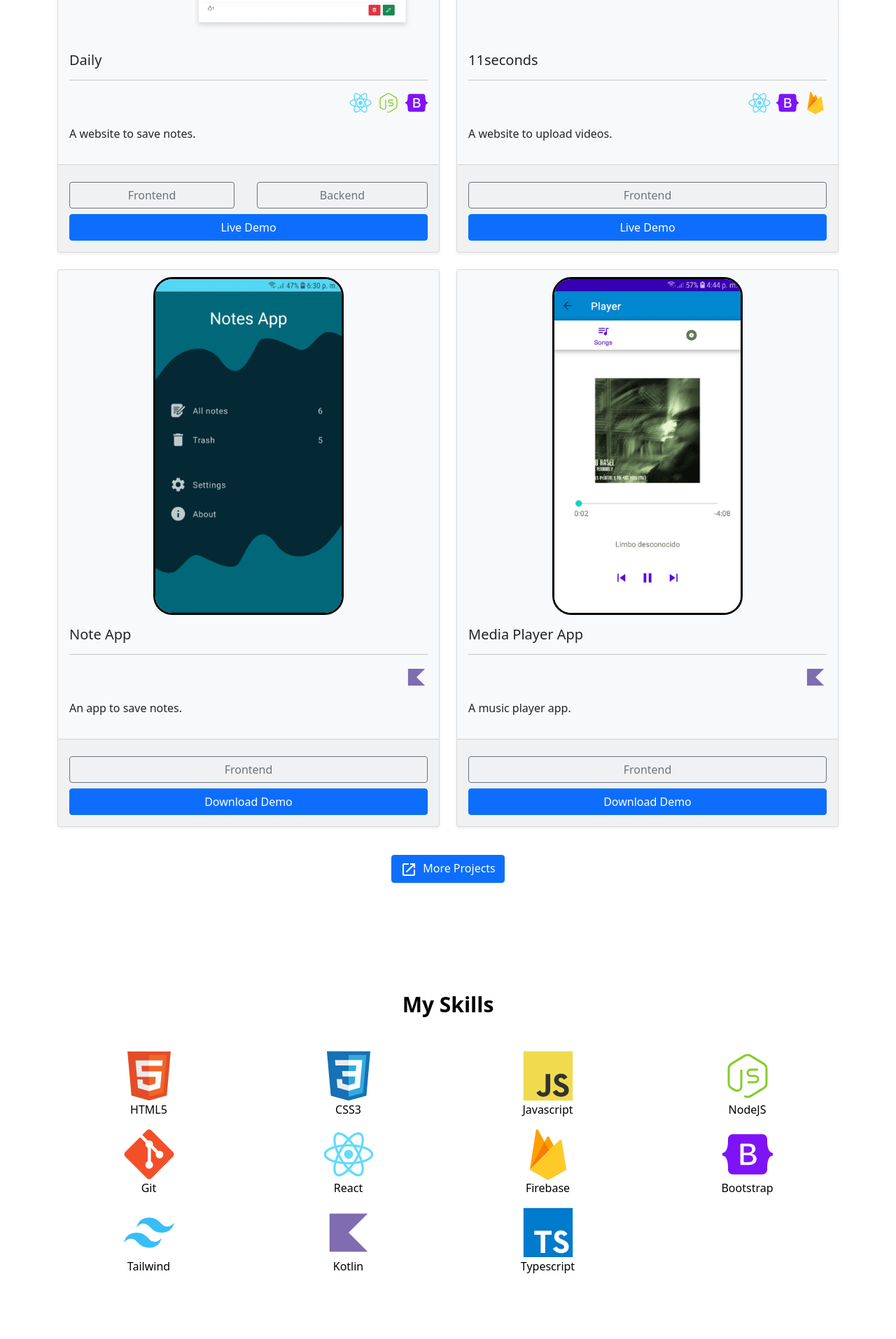
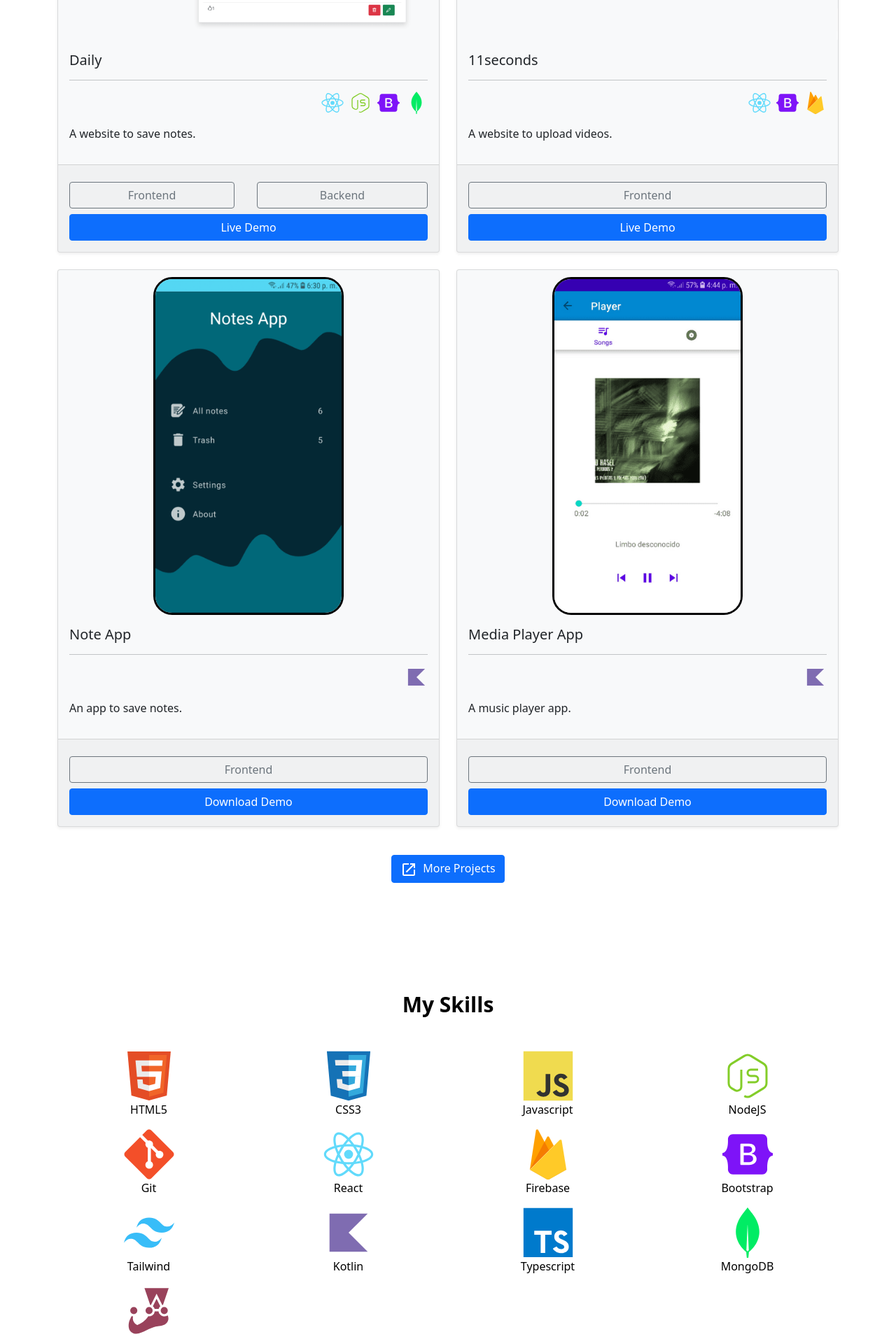
Before and after one commit to JosenRomero/My_Portfolio, a React (Vite) app: page / in a window 1280 px wide. Shown: the part 2500-4414 px from the top of the page at 70% size. Built offline with nearby package versions, Linux system fonts and the light colour scheme.

Commit message:
add two icons

```diff
--- a/src/Icons/Icons.jsx
+++ b/src/Icons/Icons.jsx
@@ -149,3 +149,20 @@ export const IconTypescript = () => {
     </svg>
   )
 }
+
+export const IconMongoDB = () => {
+  return (
+    <svg viewBox="0 0 256 549" preserveAspectRatio="xMidYMid">
+      <path fill="#01EC64" d="M175.622 61.108C152.612 33.807 132.797 6.078 128.749.32a1.03 1.03 0 0 0-1.492 0c-4.048 5.759-23.863 33.487-46.874 60.788-197.507 251.896 31.108 421.89 31.108 421.89l1.917 1.28c1.704 26.234 5.966 63.988 5.966 63.988h17.045s4.26-37.54 5.965-63.987l1.918-1.494c.213.214 228.828-169.78 31.32-421.677Zm-47.726 418.05s-10.227-8.744-12.997-13.222v-.428l12.358-274.292c0-.853 1.279-.853 1.279 0l12.357 274.292v.428c-2.77 4.478-12.997 13.223-12.997 13.223Z"/>
+    </svg>
+  )
+}
+
+export const IconJest = () => {
+  return (
+    <svg viewBox="0 0 256 283" preserveAspectRatio="xMidYMid">
+      <path d="M240 139a26 26 0 0 0-29-26L247 6H93l36 107a26 26 0 0 0-28 26c0 12 8 22 19 25a115 115 0 0 1-58 49c-16-8-23-27-17-43l3-5a26 26 0 1 0-21-4c-7 14-16 30-19 48-4 21 0 44 18 57 44 30 91-18 140-31 18-4 38-3 54-13 12-6 20-18 22-31 2-12-1-25-9-35 4-5 7-11 7-17" fill="#99425B"/>
+      <path d="M236 190c-2 11-9 21-19 27-10 5-21 7-33 9l-19 3c-17 4-34 12-50 20-32 16-59 30-85 12-19-13-18-38-16-51 2-12 8-24 13-35l3-5 8 2c-5 18 3 37 21 47l3 1 2-1c15-5 28-13 39-24 8-7 14-15 20-24a33 33 0 0 0 37-28h21a33 33 0 0 0 51 23c4 7 5 16 4 24ZM42 119a20 20 0 1 1 0 40 20 20 0 0 1 0-40Zm66 20a20 20 0 1 1 40 0 20 20 0 0 1-40 0Zm83-24c-5 4-8 10-9 15h-23c-1-6-5-11-10-15l21-42 21 42ZM102 13h136l-32 94-4 1-32-64-32 64-4-1-32-94Zm131 126a20 20 0 0 1-20 20 20 20 0 1 1 20-20Zm13 0c0-16-12-29-27-32L256 0H84l37 107a33 33 0 0 0-11 60 110 110 0 0 1-47 39c-12-8-17-21-12-33l1-1 1-2a33 33 0 1 0-34-8l-4 8c-5 11-11 24-14 38-4 28 3 51 22 63 11 8 22 11 34 11 21 0 43-11 64-21 15-8 31-16 47-19l18-4c13-1 26-3 37-10a51 51 0 0 0 18-72c3-5 5-11 5-17Z" fill="#FFF"/>
+    </svg>
+  )
+}
--- a/src/data.js
+++ b/src/data.js
@@ -9,21 +9,25 @@ import {
     IconBootstrap,
     IconTailwind,
     IconKotlin,
-    IconTypescript
+    IconTypescript,
+    IconMongoDB,
+    IconJest
 } from './Icons/Icons'
 
 const programming_language = {
-    html5: { icon: IconHTML, name: "HTML5"},
-    css3: { icon: IconCSS3, name: "CSS3"},
-    javascript: { icon: IconJavascript, name: "Javascript"},
-    nodeJS: { icon: IconNodeJS, name: "NodeJS"},
-    git: { icon: IconGit, name: "Git"},
-    react: { icon: IconReact, name: "React"},
-    firebase: { icon: IconFirebase, name: "Firebase"},
-    bootstrap: { icon: IconBootstrap, name: "Bootstrap"},
-    tailwind: { icon: IconTailwind, name: "Tailwind"},
-    kotlin: { icon: IconKotlin, name: "Kotlin"},
-    typescript: { icon: IconTypescript, name: "Typescript"}
+    html5: { icon: IconHTML, name: "HTML5" },
+    css3: { icon: IconCSS3, name: "CSS3" },
+    javascript: { icon: IconJavascript, name: "Javascript" },
+    nodeJS: { icon: IconNodeJS, name: "NodeJS" },
+    git: { icon: IconGit, name: "Git" },
+    react: { icon: IconReact, name: "React" },
+    firebase: { icon: IconFirebase, name: "Firebase" },
+    bootstrap: { icon: IconBootstrap, name: "Bootstrap" },
+    tailwind: { icon: IconTailwind, name: "Tailwind" },
+    kotlin: { icon: IconKotlin, name: "Kotlin" },
+    typescript: { icon: IconTypescript, name: "Typescript" },
+    mongoDB: { icon: IconMongoDB, name: "MongoDB" },
+    jest: { icon: IconJest, name: "Jest" }
 }
 
 export const projects = [
@@ -64,7 +68,8 @@ export const projects = [
         programming_language: [
             programming_language.react,
             programming_language.nodeJS,
-            programming_language.bootstrap
+            programming_language.bootstrap,
+            programming_language.mongoDB
         ],
         view_code: {
             frontend: "https://github.com/JosenRomero/Daily",
@@ -128,5 +133,7 @@ export const skills = [
     programming_language.bootstrap,
     programming_language.tailwind,
     programming_language.kotlin,
-    programming_language.typescript
+    programming_language.typescript,
+    programming_language.mongoDB,
+    programming_language.jest
 ];
```
